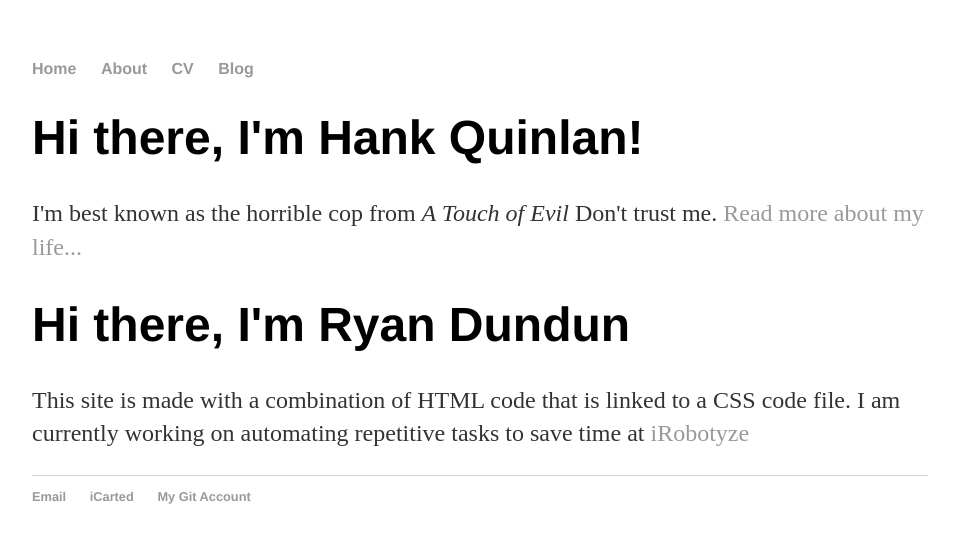
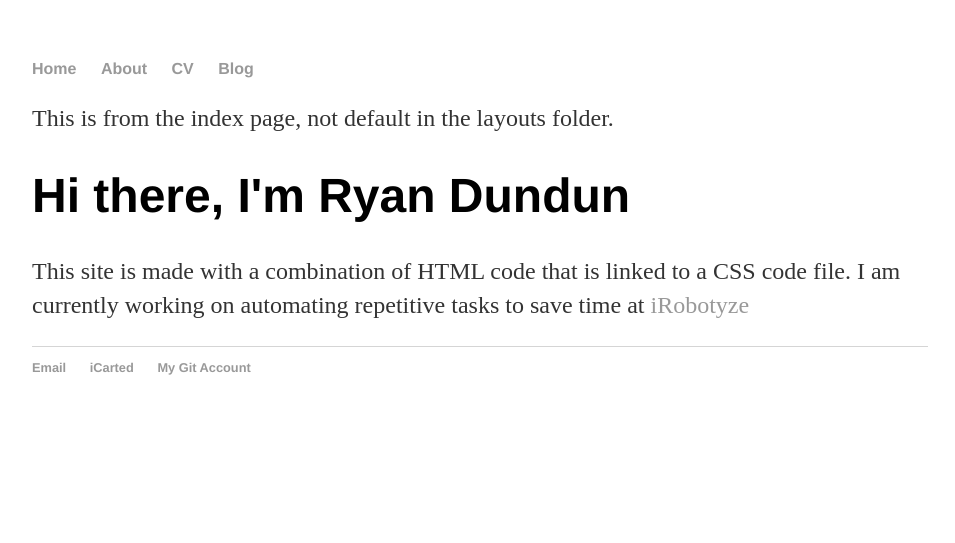
Before and after one commit to ryandundun/backup-Website, a Jekyll site: the page built from index.html, in a window 1280 px wide. Shown: the top 543 px of the page, without its empty margins (160-1115 px from the left). Built offline with Jekyll 4.4.1, drawn with Linux system fonts in a browser that asks for light colours.

Commit message:
Update index.html

```diff
--- a/index.html
+++ b/index.html
@@ -3,6 +3,5 @@
 title: Ryan Onome Dundun | Programmer
 ---
 <div class="blurb">
-	<h1>Hi there, I'm Hank Quinlan!</h1>
-	<p>I'm best known as the horrible cop from <em>A Touch of Evil</em> Don't trust me. <a href="/about">Read more about my life...</a></p>
+	<p> This is from the index page, not default in the layouts folder.
 </div><!-- /.blurb -->
```
